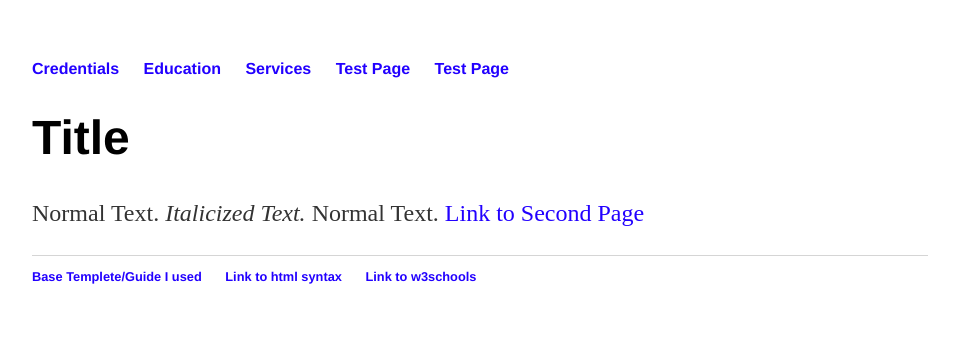
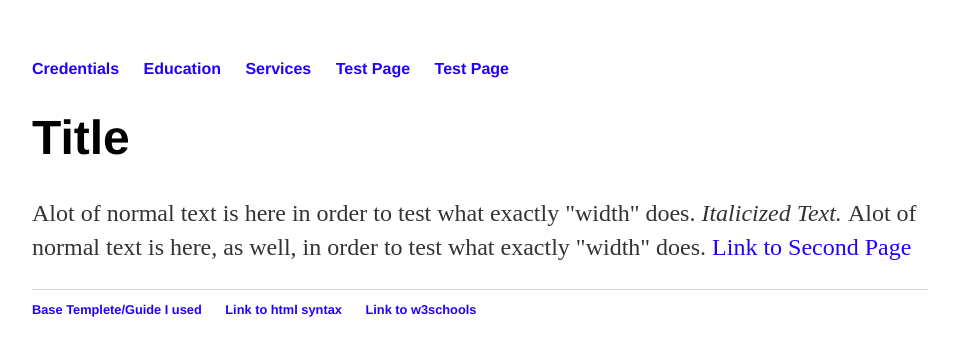
Before and after one commit to ShadowHazel/ShadowHazel.github.io, a Jekyll site: the page built from index.html, in a window 1280 px wide. Shown: the top 356 px of the page, without its empty margins (160-1119 px from the left). Built offline with Jekyll 4.4.1, drawn with Linux system fonts in a browser that asks for light colours.

Commit message:
Update index.html

```diff
--- a/index.html
+++ b/index.html
@@ -4,5 +4,5 @@ title: Testing Html
 ---
 <div class="blurb">
 	<h1>Title</h1>
-	<p>Normal Text.  <em>Italicized Text.  </em>Normal Text.  <a href="/about">Link to Second Page</a></p>
+	<p>Alot of normal text is here in order to test what exactly "width" does.  <em>Italicized Text.  </em>Alot of normal text is here, as well, in order to test what exactly "width" does.  <a href="/about">Link to Second Page</a></p>
 </div>
```
